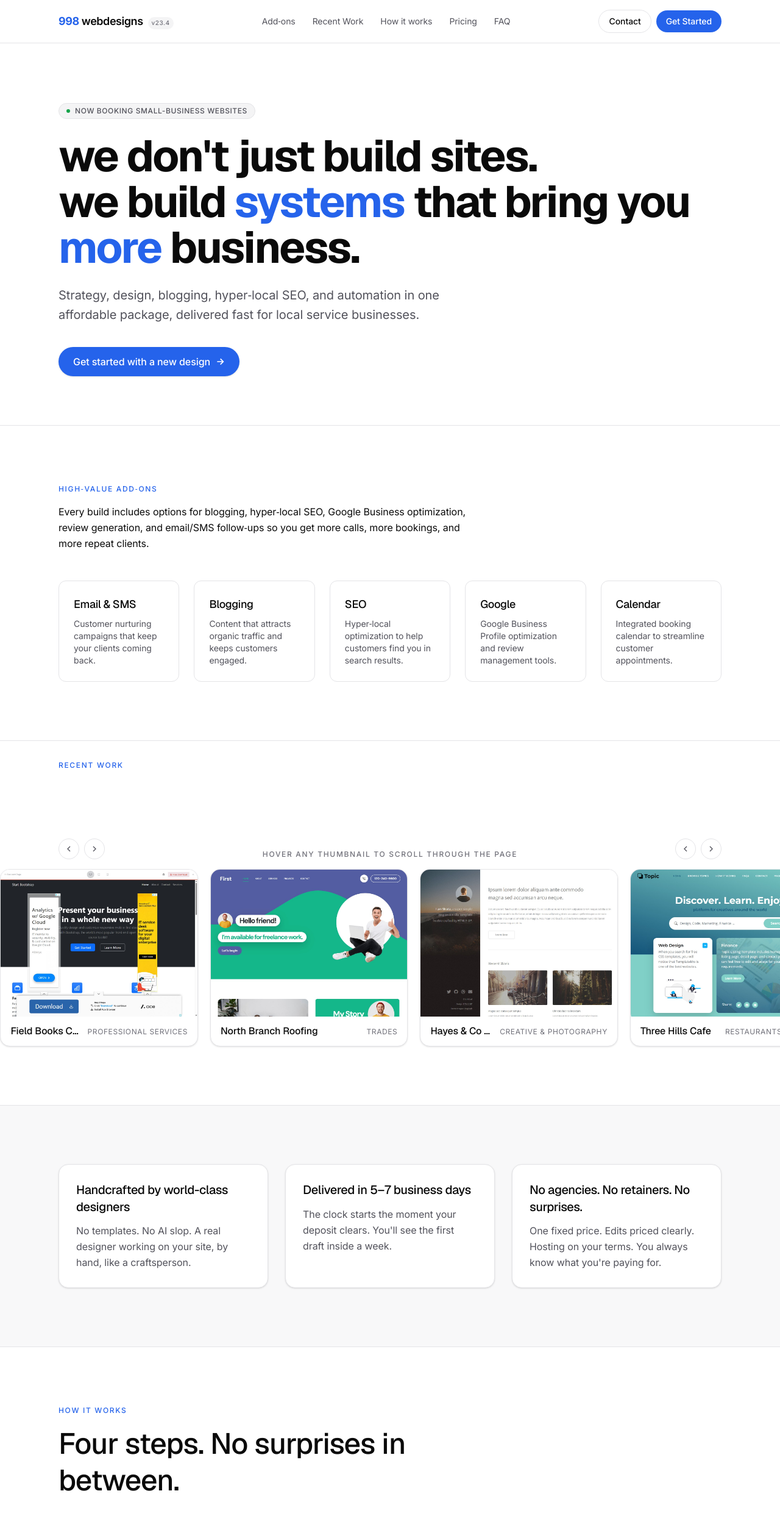
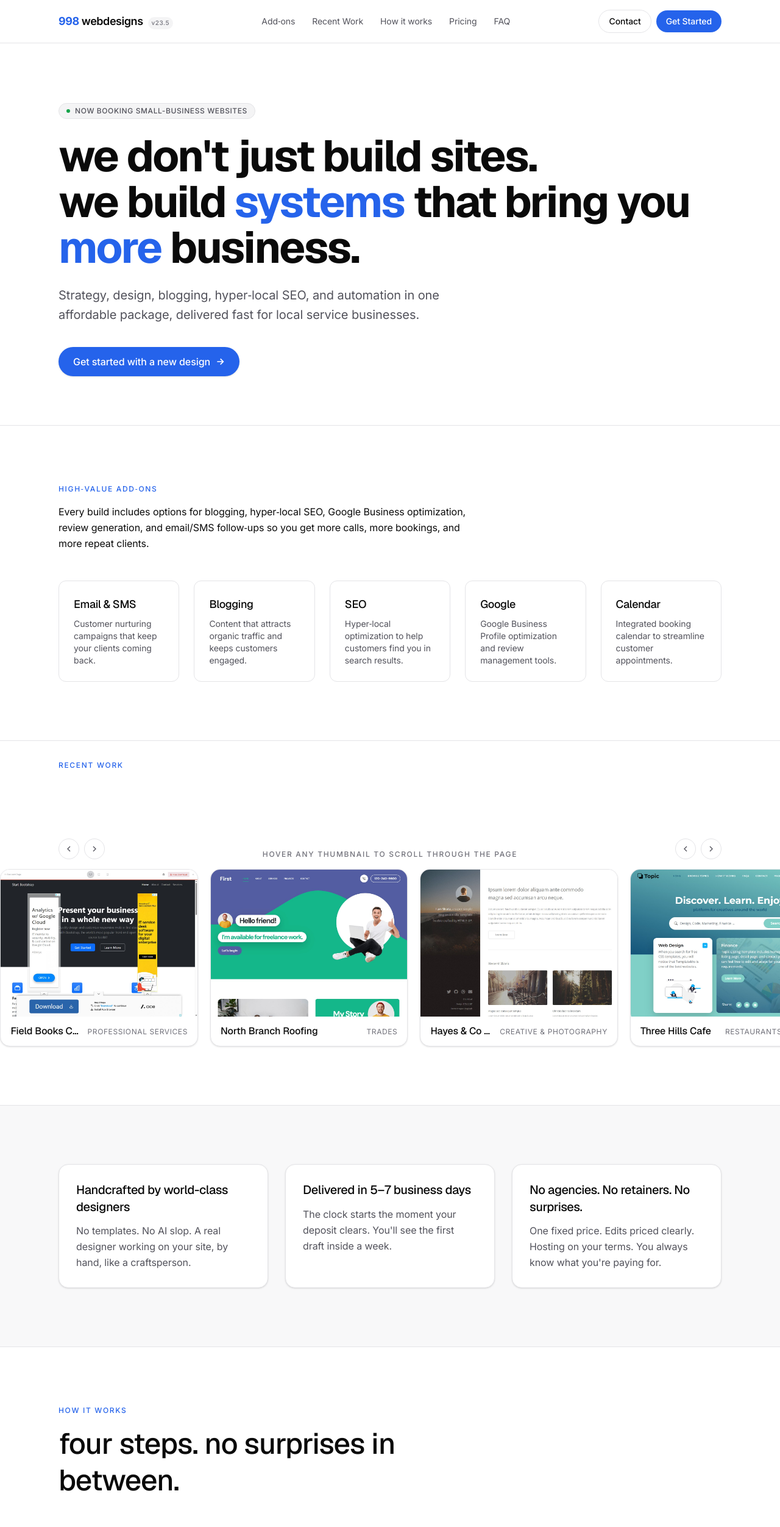
Before and after one commit to bearllc555-spec/998webdesigns-com-site, a Next.js app: page / in a window 1280 px wide. Shown: the top 2504 px of the page at 61% size. Built offline with nearby package versions, Linux system fonts and the light colour scheme.

Commit message:
v23.5: lowercase how-it-works section headline
Co-authored-by: Cursor <cursoragent@cursor.com>

```diff
--- a/components/HowItWorks.tsx
+++ b/components/HowItWorks.tsx
@@ -31,7 +31,7 @@ export function HowItWorks() {
             How it works
           </p>
           <h2 className="mt-4 font-display text-3xl font-medium leading-tight md:text-5xl">
-            Four steps. No surprises in between.
+            four steps. no surprises in between.
           </h2>
         </div>
 
--- a/lib/version.ts
+++ b/lib/version.ts
@@ -4,4 +4,4 @@
 // Why: deploy-propagation tell. After shipping, glance at the live site, confirm
 // the number bumped. Catches stale edge caches and failed builds at a glance.
 // Rendered in Nav (header) + Footer.
-export const SITE_VERSION = "v23.4";
+export const SITE_VERSION = "v23.5";
```
